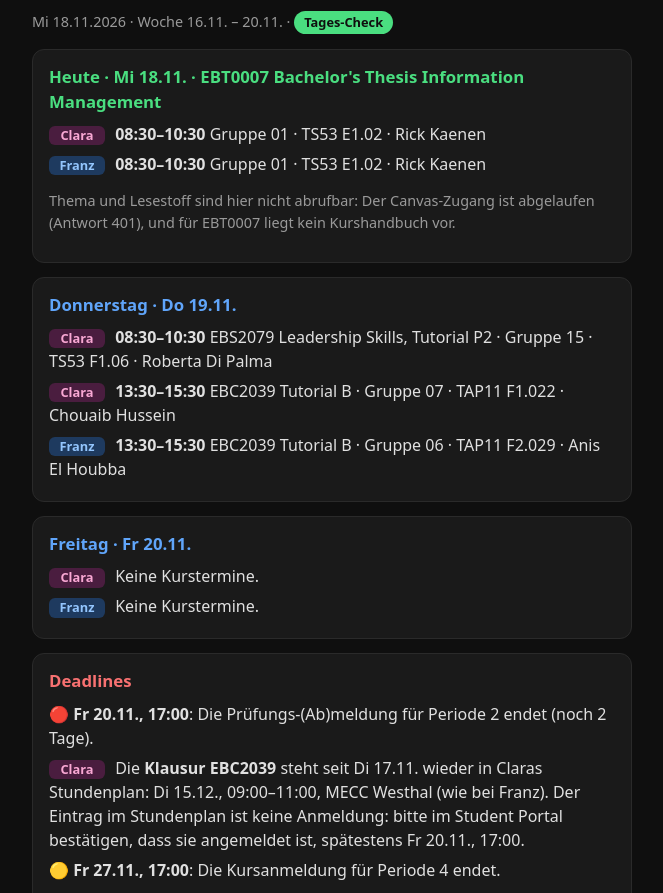
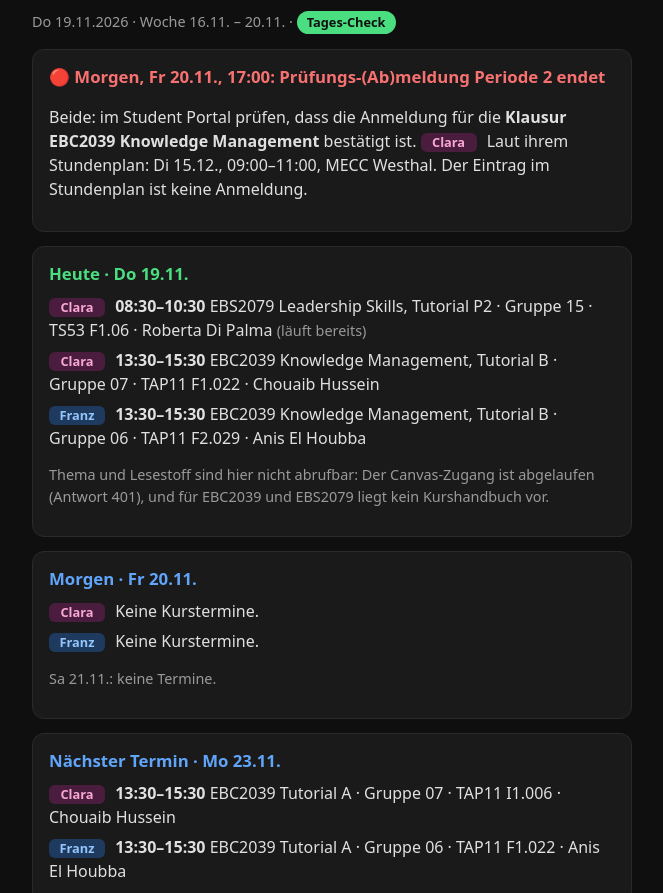
Before and after one commit to 192006-dot/uni-daily-check, a plain HTML site: page index.html in a window 1280 px wide. Shown: the part 53-946 px from the top of the page, without its empty margins (308-971 px from the left). Drawn offline with Linux system fonts and the light colour scheme.

Commit message:
Update: Donnerstag 2026-11-19 (Clara-Lauf: beide Feeds 19.11. geprüft, Canvas 401)
Co-Authored-By: Claude Opus 5.5 <noreply@anthropic.com>

```diff
--- a/index.html
+++ b/index.html
@@ -5,34 +5,37 @@ h1{font-size:1.4rem;margin:0}h2{font-size:1.05rem;margin:0 0 8px}.badge{display:
 .today h2{color:#4ade80}.tom h2{color:#60a5fa}.hint h2{color:#fbbf24}.urg h2{color:#f87171}.ok h2{color:#4ade80}
 .who{display:inline-block;min-width:44px;text-align:center;border-radius:6px;padding:0 6px;font-size:.8rem;font-weight:600;margin-right:6px}
 .who.f{background:#1e3a5f;color:#93c5fd}.who.c{background:#4a1d3f;color:#f9a8d4}.ev{margin:6px 0}.muted{color:#9a9a9a;font-size:.9rem}a{color:#60a5fa}</style></head><body>
-<h1>Uni Daily Check</h1><p class="muted">Mi 18.11.2026 · Woche 16.11. – 20.11. · <span class="badge">Tages-Check</span></p>
+<h1>Uni Daily Check</h1><p class="muted">Do 19.11.2026 · Woche 16.11. – 20.11. · <span class="badge">Tages-Check</span></p>
 
-<div class="card today"><h2>Heute · Mi 18.11. · EBT0007 Bachelor's Thesis Information Management</h2>
-<div class="ev"><span class="who c">Clara</span> <b>08:30–10:30</b> Gruppe 01 · TS53 E1.02 · Rick Kaenen</div>
-<div class="ev"><span class="who f">Franz</span> <b>08:30–10:30</b> Gruppe 01 · TS53 E1.02 · Rick Kaenen</div>
-<p class="muted">Thema und Lesestoff sind hier nicht abrufbar: Der Canvas-Zugang ist abgelaufen (Antwort 401), und für EBT0007 liegt kein Kurshandbuch vor.</p></div>
+<div class="card urg"><h2>🔴 Morgen, Fr 20.11., 17:00: Prüfungs-(Ab)meldung Periode 2 endet</h2>
+<p>Beide: im Student Portal prüfen, dass die Anmeldung für die <b>Klausur EBC2039 Knowledge Management</b> bestätigt ist. <span class="who c">Clara</span> Laut ihrem Stundenplan: Di 15.12., 09:00–11:00, MECC Westhal. Der Eintrag im Stundenplan ist keine Anmeldung.</p></div>
 
-<div class="card tom"><h2>Donnerstag · Do 19.11.</h2>
-<div class="ev"><span class="who c">Clara</span> <b>08:30–10:30</b> EBS2079 Leadership Skills, Tutorial P2 · Gruppe 15 · TS53 F1.06 · Roberta Di Palma</div>
-<div class="ev"><span class="who c">Clara</span> <b>13:30–15:30</b> EBC2039 Tutorial B · Gruppe 07 · TAP11 F1.022 · Chouaib Hussein</div>
-<div class="ev"><span class="who f">Franz</span> <b>13:30–15:30</b> EBC2039 Tutorial B · Gruppe 06 · TAP11 F2.029 · Anis El Houbba</div></div>
+<div class="card today"><h2>Heute · Do 19.11.</h2>
+<div class="ev"><span class="who c">Clara</span> <b>08:30–10:30</b> EBS2079 Leadership Skills, Tutorial P2 · Gruppe 15 · TS53 F1.06 · Roberta Di Palma <span class="muted">(läuft bereits)</span></div>
+<div class="ev"><span class="who c">Clara</span> <b>13:30–15:30</b> EBC2039 Knowledge Management, Tutorial B · Gruppe 07 · TAP11 F1.022 · Chouaib Hussein</div>
+<div class="ev"><span class="who f">Franz</span> <b>13:30–15:30</b> EBC2039 Knowledge Management, Tutorial B · Gruppe 06 · TAP11 F2.029 · Anis El Houbba</div>
+<p class="muted">Thema und Lesestoff sind hier nicht abrufbar: Der Canvas-Zugang ist abgelaufen (Antwort 401), und für EBC2039 und EBS2079 liegt kein Kurshandbuch vor.</p></div>
 
-<div class="card tom"><h2>Freitag · Fr 20.11.</h2>
+<div class="card tom"><h2>Morgen · Fr 20.11.</h2>
 <div class="ev"><span class="who c">Clara</span> Keine Kurstermine.</div>
-<div class="ev"><span class="who f">Franz</span> Keine Kurstermine.</div></div>
+<div class="ev"><span class="who f">Franz</span> Keine Kurstermine.</div>
+<p class="muted">Sa 21.11.: keine Termine.</p></div>
+
+<div class="card tom"><h2>Nächster Termin · Mo 23.11.</h2>
+<div class="ev"><span class="who c">Clara</span> <b>13:30–15:30</b> EBC2039 Tutorial A · Gruppe 07 · TAP11 I1.006 · Chouaib Hussein</div>
+<div class="ev"><span class="who f">Franz</span> <b>13:30–15:30</b> EBC2039 Tutorial A · Gruppe 06 · TAP11 F1.022 · Anis El Houbba</div></div>
 
 <div class="card urg"><h2>Deadlines</h2>
-<div class="ev">🔴 <b>Fr 20.11., 17:00</b>: Die Prüfungs-(Ab)meldung für Periode 2 endet (noch 2 Tage).</div>
-<div class="ev"><span class="who c">Clara</span> Die <b>Klausur EBC2039</b> steht seit Di 17.11. wieder in Claras Stundenplan: Di 15.12., 09:00–11:00, MECC Westhal (wie bei Franz). Der Eintrag im Stundenplan ist keine Anmeldung: bitte im Student Portal bestätigen, dass sie angemeldet ist, spätestens Fr 20.11., 17:00.</div>
-<div class="ev">🟡 <b>Fr 27.11., 17:00</b>: Die Kursanmeldung für Periode 4 endet.</div>
+<div class="ev">🔴 <b>Fr 20.11., 17:00</b>: Prüfungs-(Ab)meldung Periode 2 endet (morgen).</div>
+<div class="ev">🟡 <b>Fr 27.11., 17:00</b>: Kursanmeldung Periode 4 endet.</div>
+<div class="ev"><span class="who c">Clara</span> <b>Di 15.12., 09:00–11:00</b>: Klausur EBC2039, MECC Westhal.</div>
 <p class="muted">Abgaben aus Canvas fehlen, weil der Zugang abgelaufen ist.</p></div>
 
 <div class="card hint"><h2>Literatur und Ankündigungen</h2>
 <p>Gerade nicht verfügbar. Der Canvas-Zugang ist abgelaufen (Antwort 401), und für EBC2039, EBT0007 und EBS2079 liegt kein Kurshandbuch vor.</p></div>
 
 <div class="card hint"><h2>Empfehlungen</h2>
-<p><b>Heute:</b> Nach EBT0007 (bis 10:30) haben beide keine weiteren Termine. <span class="who c">Clara</span> kann den Lesestoff für Leadership Skills (Do 08:30, TS53 F1.06) und EBC2039 Knowledge Management (Do 13:30, TAP11 F1.022) vorbereiten. <span class="who f">Franz</span> bereitet EBC2039 vor (Do 13:30, TAP11 F2.029).</p>
-<p><b>Beide:</b> Prüfungsanmeldung für Periode 2 im Student Portal bestätigen, spätestens Fr 20.11., 17:00.</p></div>
+<p><b>Heute:</b> Vor 13:30 den Lesestoff für EBC2039 Tutorial B ansehen. <b>Freitag</b> ist frei: Prüfungsanmeldung vor 17:00 erledigen und das Wochenende für EBC2039 Tutorial A (Mo 13:30) nutzen.</p></div>
 
-<p class="muted">Aktualisiert: 18.11.2026 12:07 (Franz-Durchgang: Franz-Feed 12:05 erneut geprüft, 88 Termine, Mi–Fr unverändert) · zuvor 11:01 · Quelle: Clara-Feed und Franz-Feed 18.11. (Synchronisierung 10:13), je 88 Termine; alle Zeilen für Mi–Fr erneut geprüft, unverändert. Canvas 401.</p>
+<p class="muted">Aktualisiert: 19.11.2026 10:05 (Clara-Lauf) · Quelle: Clara-Feed 19.11. 08:02 und Franz-Feed 19.11. ~10:00, je 88 Termine. Canvas 401.</p>
 </body></html>
```
